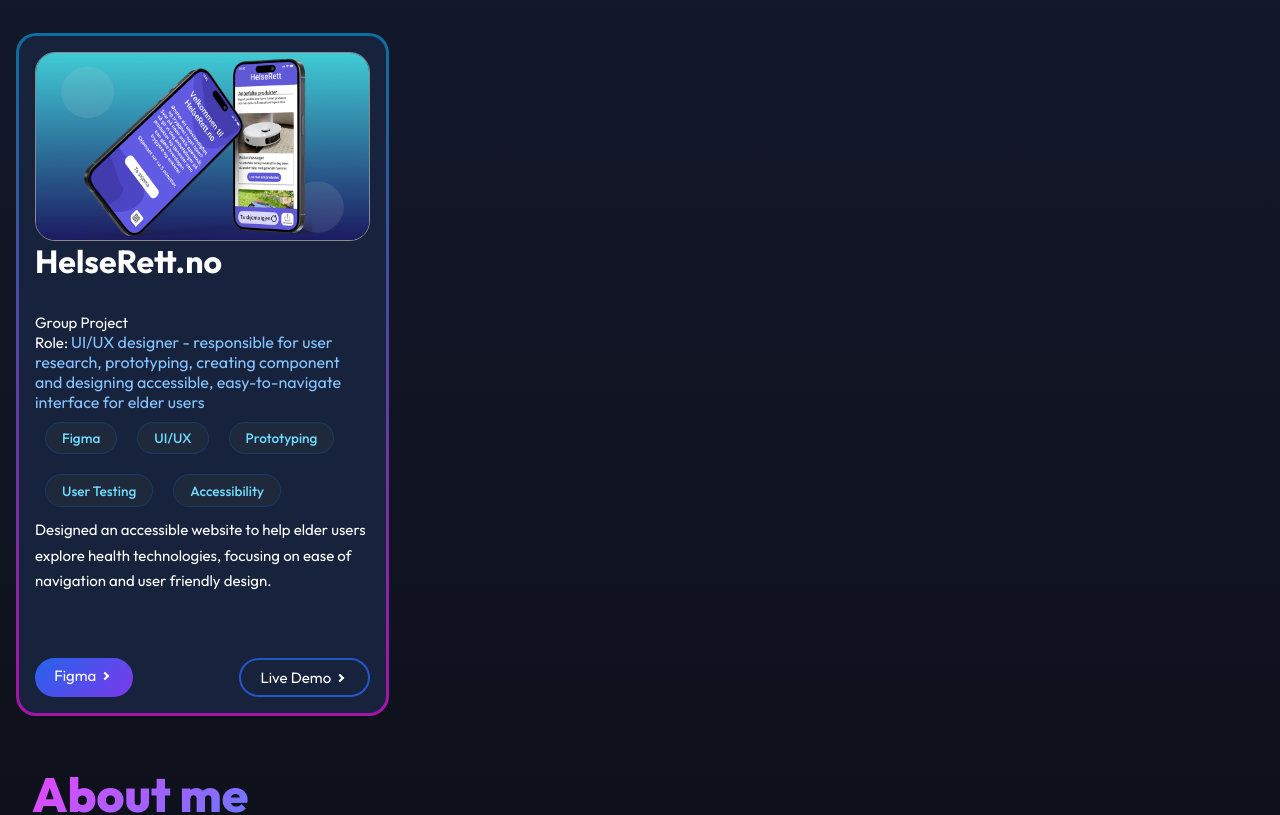
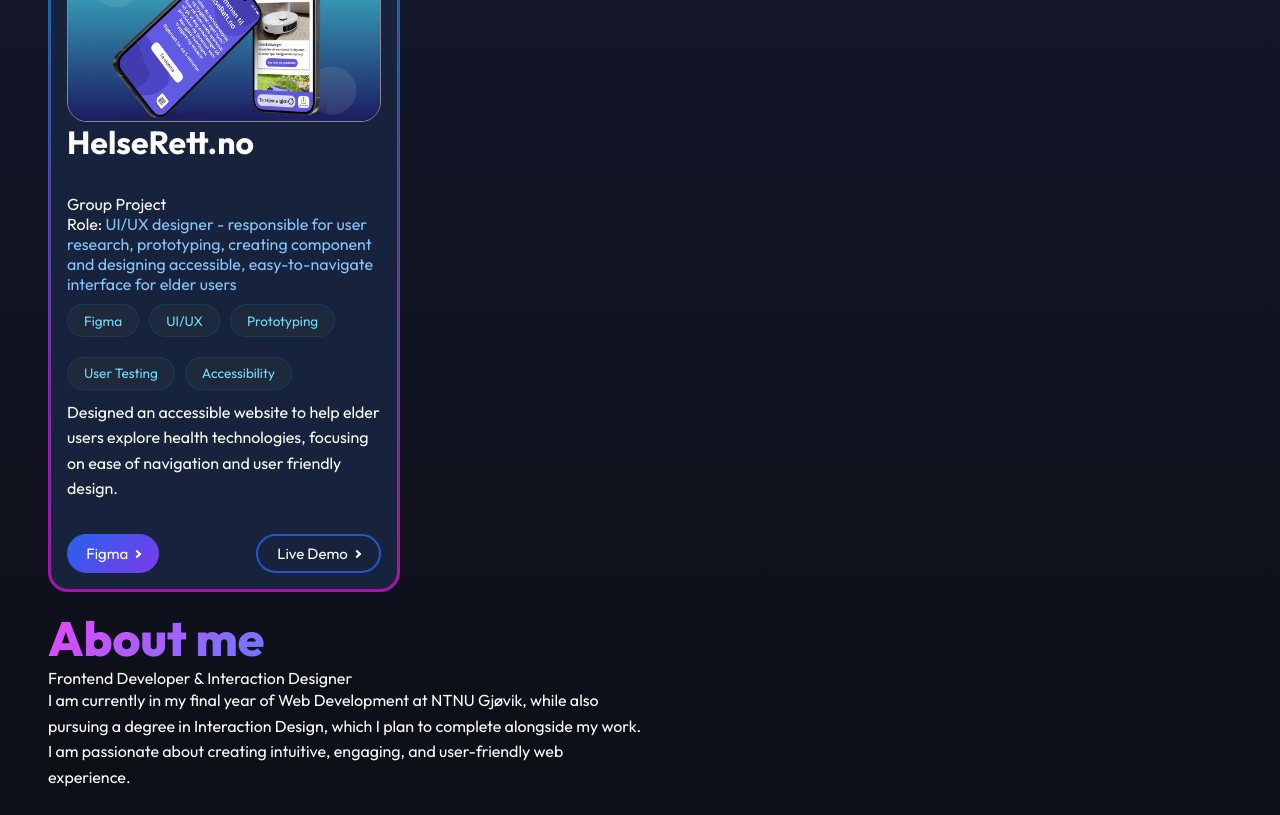
Before and after one commit to sabria23/Portfolio, a React (Vite) app: page / in a window 1280 px wide. Shown: the part 1760-2575 px from the top of the page. Built offline with nearby package versions, Linux system fonts and the light colour scheme.

Commit message:
Edited css in  work, about and  skills folder to fix margin alignment

```diff
--- a/src/pages/Skills/Skills.css
+++ b/src/pages/Skills/Skills.css
@@ -15,6 +15,7 @@
         border-color: #243386;
         border-radius: 20px;
         padding: 1rem;
+        margin-left: 1rem;
 
         transition: transform 0.3s ease, box-shadow 0.3s ease;
 
--- a/src/pages/Work/Work.css
+++ b/src/pages/Work/Work.css
@@ -1,56 +1,22 @@
-
-
-.project-tags span {
-    display: inline-block;
-    padding: 0.4rem 1rem;
-    margin: 10px;
+.project-grid {
+    display: grid;
+    grid-template-columns: repeat(3, 1fr);
+    gap: 2rem;
+    align-items: stretch;
+    margin: 2rem;
 }
 
-
-
-.tag {
-    display: inline-block;
-    background: #1e293b;
-    color: #71dbfe;
-    padding: 0.4rem 1rem;
-    border-radius: 40px;
-    font-size: 0.85rem;
-    font-weight: 500;
-    border: 1px solid rgba(17, 94, 182, 0.3);
+.section-title {
+    margin-left: 3rem;
+    margin-bottom: 0;
 }
 
-
-
-.work-title {
-    font-size: 2.5rem;
-    color: white;
-    margin-bottom: 7rem;
-    padding-left: 2rem;
-}
-
-/* project role */
-.role {
-    font-size: 1rem;
-    color: #86c4fe;
-}
-
-
-
-.project-grid {
-    gap: 2rem;
-
-    display: grid;
-
-    grid-template-columns: repeat(3, 1fr);
-
-}
-
-
-
+/* projektkort */
 .project-card {
     display: flex;
     flex-direction: column;
     justify-content: space-between;
+    height: 100%;
     margin: 1rem;
     border: 3px solid transparent;
     border-radius: 20px;
@@ -58,23 +24,19 @@
     background:
         linear-gradient(#17233d, #17233d) padding-box,
         linear-gradient( #0d6ea2, #a813a8) border-box;
+    transition: all 0.3s ease;
 }
-
-
-
 
 .project-card:hover {
     transform: translateY(-8px) scale(1.02);
     box-shadow: 0 25px 40px rgba(77, 71, 157, 0.4);
-    border: 3px solid transparent;
-    border-radius: 20px;
     background:
         linear-gradient(#17233d, #17233d) padding-box,
         linear-gradient( #14adff, #fb1be1) border-box;
 }
 
 
-
+/* Bilde */
 .project-img img{
     display: flex;
     align-items: center;
@@ -88,101 +50,86 @@
 
 }
 
+/* Container med tekst + knapper */
+.project-container {
+    display: flex;
+    flex-direction: column;
+    flex-grow: 1;
+}
 
-/* .work-header {
-   font-size: 2.5rem;
-    color: white;
-    margin-top: 5rem;
-    padding-left: 2rem;
-} */
+/* Tittel og roller */
 
-/* .section-para {
-    display: flex;
-    align-items: center;
-    font-size: 1rem;
-    justify-content: center;
-    padding-left: 2rem;
-
-
-    margin-bottom: 4rem;
-
-} */
-
-
-
-
-.project-title, .project-content p {
+.project-title {
     color: white;
     font-size: 2rem;
     padding-bottom: 2rem;
 }
 
-/* .work-para, .project-title, .project-card p, .project-card .btn-workProject {
-    line-height: 1.5;
-    margin-left: 1rem;
-} */
-
-/* .work-header span {
-   color: rgb(0, 179, 255);
+.role {
+    font-size: 1rem;
+    color: #86c4fe;
 }
 
-.btn-workProject {
-    margin-left: 20px;
-    padding: 20px;
+/* Beskrivelse og tags */
+.project-content {
+    display: flex;
+    flex-direction: column;
+    flex-grow: 1;
 }
 
-.project-content {
-    padding: 2.5rem;
-
-} */
-
- .project-content h1 {
-            color: #ffffff;
-            margin-bottom: 1rem;
-            font-size: 1.5rem;
-            font-weight: 700;
-        }
-
-        .project-content p {
-
-            margin-bottom: 2rem;
-            line-height: 1.7;
-        }
-
-.project-card .btn-workProject {
-    font-size: 12px;
-    margin-top: 2px;
-    margin-left: 20px;
-    color: rgb(255, 255, 255);
-    background-color: blueviolet;
-    padding: 5px 15px;
-    border-radius: 20px;
-    border: none;
+.project-content p {
+    color: white;
+    line-height: 1.6;
 }
 
-.project-card p {
+/* Tags */
+.project-tags span {
+    display: inline-block;
+    padding: 0.4rem 1rem;
+    margin: 10px 10px 10px 0;
+    background: #1e293b;
+    color: #71dbfe;
+    border-radius: 40px;
+    font-size: 0.85rem;
+    border: 1px solid rgba(17, 94, 182, 0.3);
+}
+
+/* Knappseksjon */
+.desc-link {
+    display: flex;
+    justify-content: space-between;
+    gap: 1rem;
+    margin-top: auto;
+}
+
+.desc-link a{
+    text-decoration: none;
+    border-radius: 20px;
+    padding: 0.5rem 1.2rem;
     font-size: 15px;
+    display: flex;
+    align-items: center;
+    transition: 0.3s;
+}
 
 
+
+.readMore{
+    background: linear-gradient(135deg, #2563eb, #7c3aed);
+    color: #fff;
 }
 
-.desc-link {
-    display: flex;
-    gap: 1rem;
-    align-content: center;
-    justify-content: space-between;
-    margin-top: auto
+.demo{
+    border: 2px solid #2257ca;
+    color: #fff;
 }
 
-.desc-link .readMore{
-     background: linear-gradient(135deg, #2563eb, #7c3aed);
-    color: #ffffff;
+.readMore:hover,
+.demo:hover {
+    background-color: #07215a;
+    color: white;
 }
 
-.desc-link .demo{
-    border: 2px solid #2257ca;
-    color: rgb(255, 255, 255);
-}
 
 
 .desc-link .demo,
@@ -202,83 +149,22 @@
 
 
 
-.desc-link .demo > .arrow{
-     width: 6px;
-    height: 6px;
-    border-right: 2px solid rgb(255, 255, 255);
-    border-bottom: 2px solid rgb(255, 255, 255);
-    position: relative;
-    transform: rotate(-45deg);
-    margin: 0 6px;
-    transition: all .3s ease;
-    top: 7px;
-}
-
-
-
-.desc-link .readMore > .arrow
-{
+.arrow{
     width: 6px;
     height: 6px;
     border-right: 2px solid rgb(255, 255, 255);
     border-bottom: 2px solid rgb(255, 255, 255);
-    position: relative;
     transform: rotate(-45deg);
-    margin: 0 6px;
+    margin-left: 6px;
     transition: all .3s ease;
-    top: 7px;
-
-
 }
 
-.desc-link .demo > .arrow::before,
-.desc-link .readMore > .arrow::before
- {
-    display: block;
-    background-color: white;
-    width: 3px;
-    transform-origin: bottom right;
-    height: 2px;
-    position: absolute;
+.desc-link a:hover .arrow {
+    transform: rotate(-45deg) translate(4px, 4px);
 }
 
-.desc-link .demo:hover > .arrow,
-.desc-link .readMore:hover > .arrow
-{
-    transform: rotate(-45deg) translate(4px, 4px);
-    border-color:  rgb(255, 255, 255);
-}
-
-.desc-link .demo > .arrow::before,
-.desc-link .readMore > .arrow::before
-{
-    opacity: 0;
-    width: 8px;
-    height: 2px;
-    background-color: white;
-    bottom: calc(-2px / 2);
-    transform: rotate(45deg);
-    transition: all .3s ease;
-    content: "";
-    right: 0;
-}
-
-.desc-link .demo:hover > .arrow::before,
-.desc-link .readMore:hover > .arrow::before
- {
-    opacity: 1;
-    width: 8px;
-}
-
-.demo:hover,
-.readMore:hover
-{
-    background-color: #07215a;
-    color: white;
-}
-
-
-@media screen and (max-width: 1000px) {
+/* Responsivt */
+@media screen and (max-width: 900px) {
     .project-grid {
         display: flex;
         justify-content: center;
--- a/src/pages/Work/Work.jsx
+++ b/src/pages/Work/Work.jsx
@@ -36,7 +36,7 @@
 
     return (
         <section id="work" className="projects">
-            <div className="project-container">
+            <div>
                 <h1 className="section-title">My latest work</h1>
 
                 <div className="project-grid">
@@ -51,6 +51,7 @@
                         </div>
 
                         {/* Project Header */}
+                        <div className="project-container">
                                 <div className="column-project">
                                 <h2 className="project-title">{project.title}</h2>
                                 <p className="type">{project.type} Project</p>
@@ -87,6 +88,8 @@
                                 </div>
                             </div>
                         </div>
+
+                    </div>
                     ))}
                 </div>
             </div>
--- a/src/pages/about/About.css
+++ b/src/pages/about/About.css
@@ -7,7 +7,7 @@
 
 
 .para-container {
-    margin-left: 2rem;
+    margin-left: 3rem;
     max-width: 700px;
 }
 
```
Lines whose indentation alone changed are shown as unchanged.
